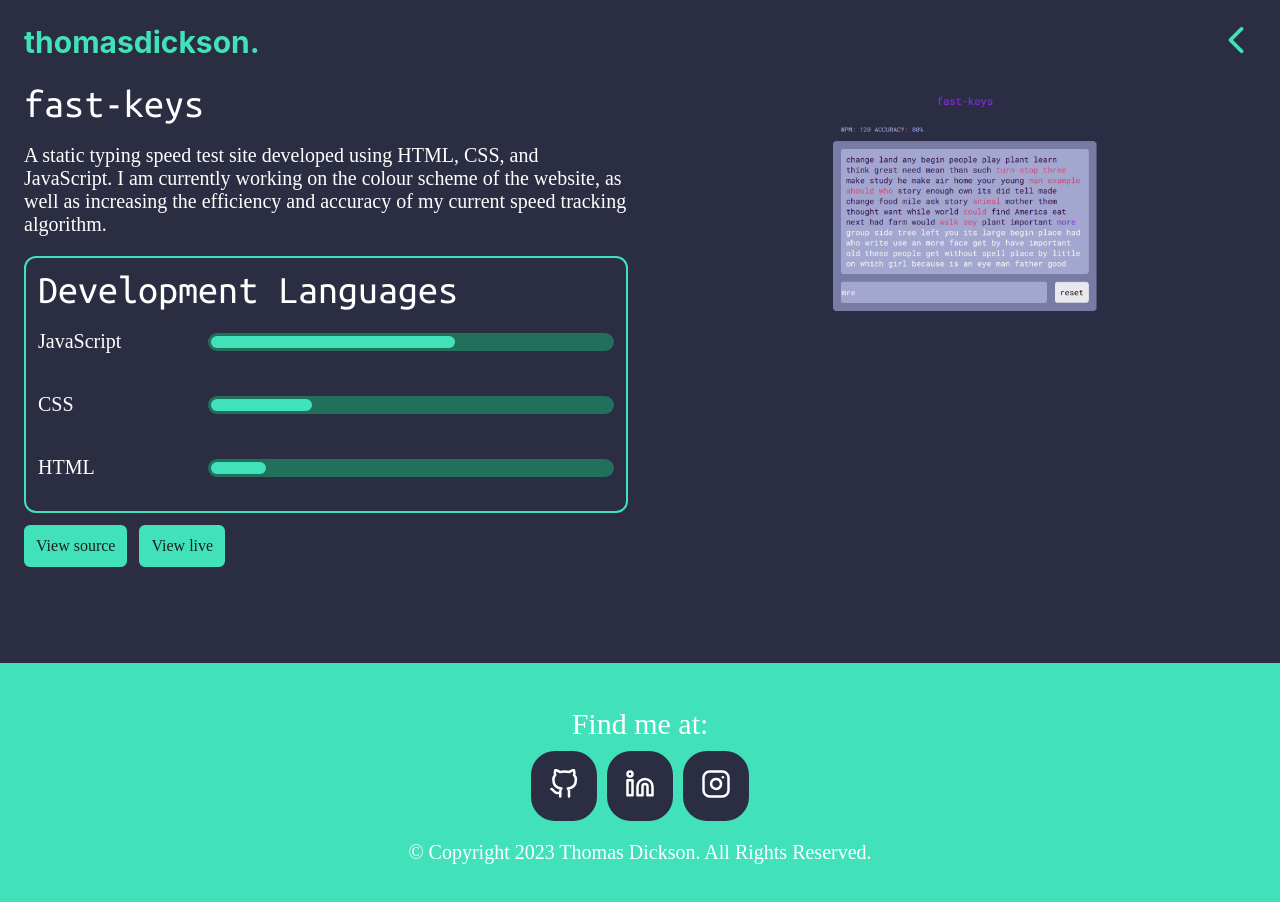
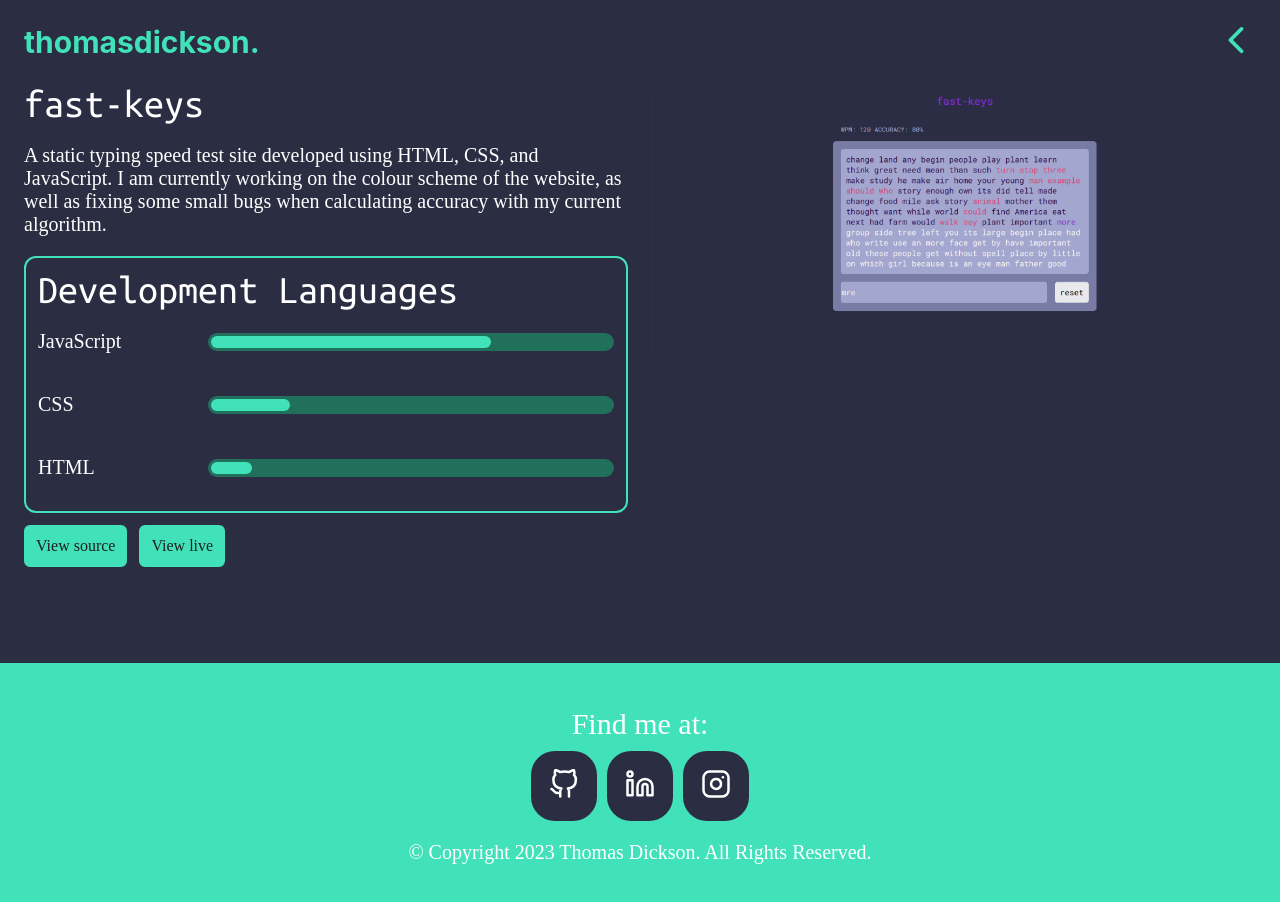
Before and after one commit to ThomasDickson/portfolio, a React (Create React App) app: page /fast-keys in a window 1280 px wide. Shown: the top 902 px of the page. Built offline with nearby package versions, Linux system fonts and the light colour scheme.

Commit message:
update project data

```diff
--- a/src/pages/projects/ProjectData.js
+++ b/src/pages/projects/ProjectData.js
@@ -7,7 +7,7 @@ export const projects = [
       id: 1,
       title: "fast-keys",
       brief: "A static typing speed test site developed using HTML, CSS, and JavaScript",
-      desc: "A static typing speed test site developed using HTML, CSS, and JavaScript. I am currently working on the colour scheme of the website, as well as increasing the efficiency and accuracy of my current speed tracking algorithm.",
+      desc: "A static typing speed test site developed using HTML, CSS, and JavaScript. I am currently working on the colour scheme of the website, as well as fixing some small bugs when calculating accuracy with my current algorithm.",
       image: fk,
       alt: "fast-keys Website Image",
       redir: "fast-keys",
@@ -16,15 +16,15 @@ export const projects = [
       langs: [
         {
           lang: "JavaScript",
-          level: "61%"
+          level: "70.1%"
         },
         {
           lang: "CSS",
-          level: "25.3%"
+          level: "19.7%"
         },
         {
           lang: "HTML",
-          level: "13.7%"
+          level: "10.2%"
         }
       ]
     },
```
